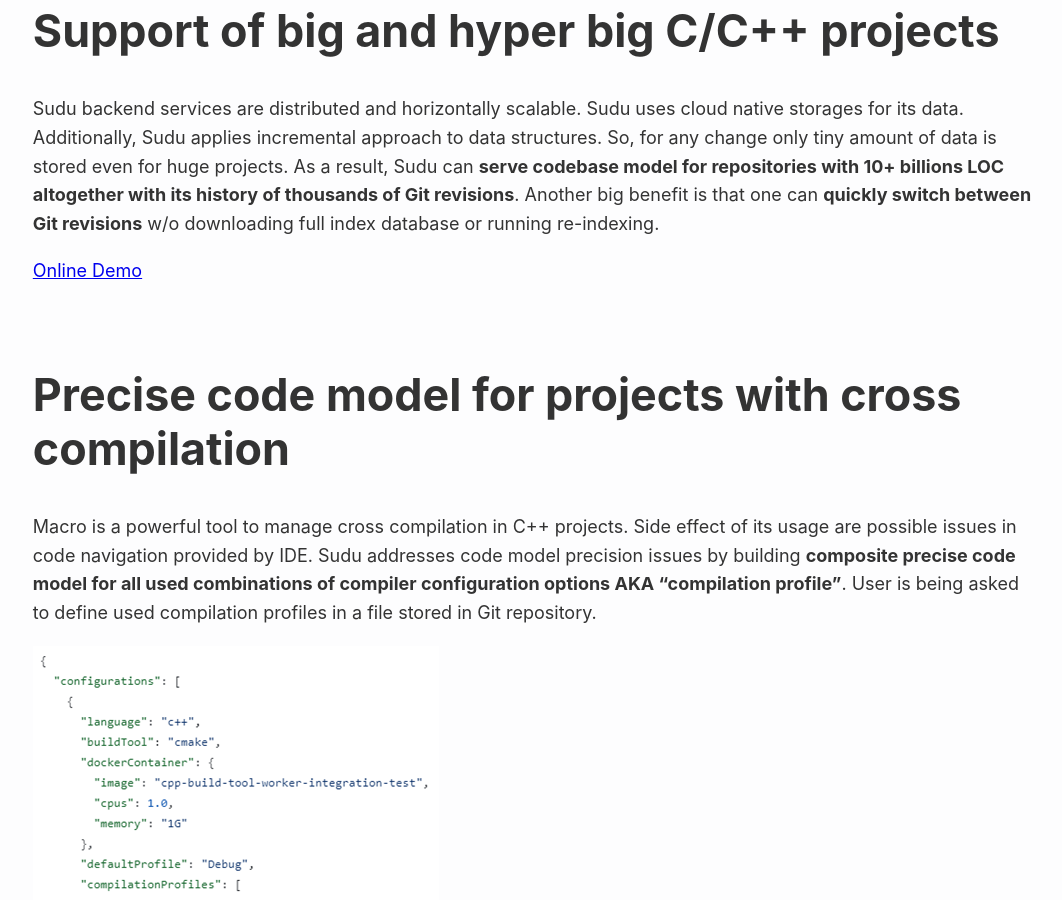
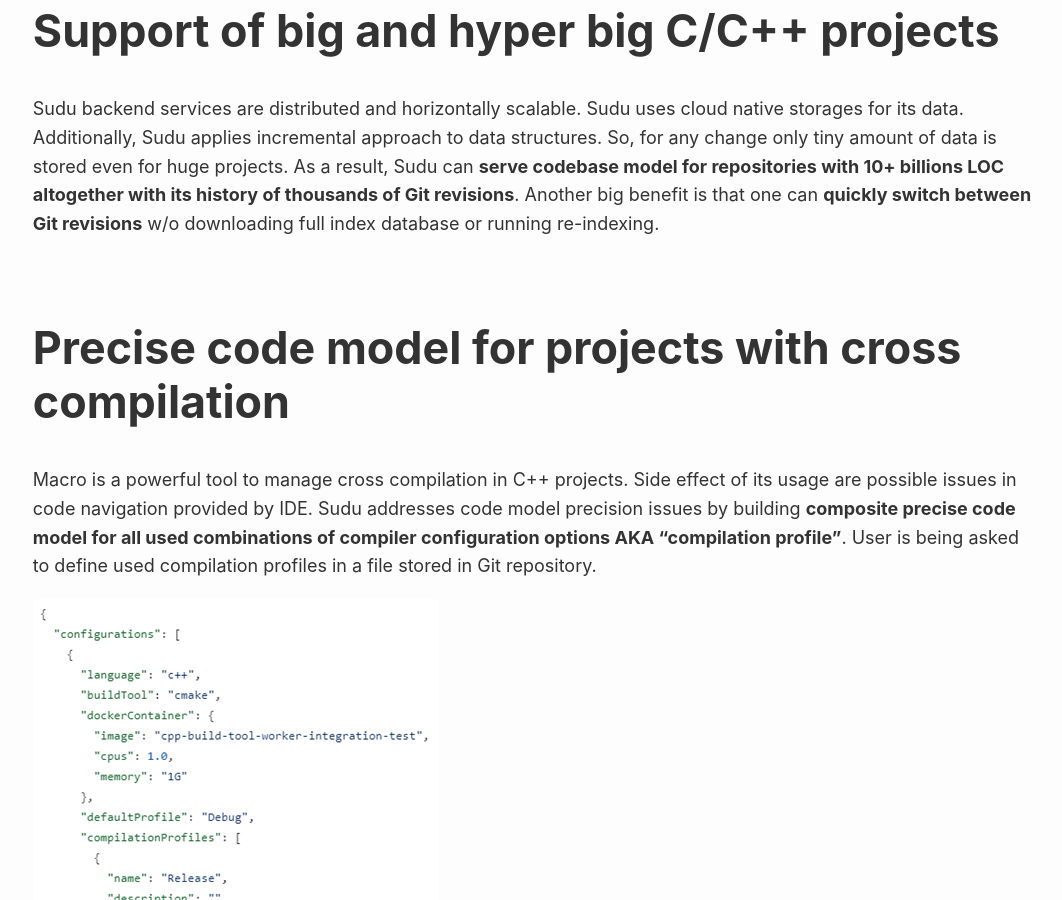
Before and after one commit to SuduIDE/toolchain-website, a Jekyll site: the page built from _projects/sudu.md, in a window 1280 px wide and 900 px high, scrolled down 1301 px. Shown: the whole window, without its empty margins (120-1182 px from the left). Built offline with Jekyll 4.4.1, drawn with Linux system fonts in a browser that asks for light colours; nearby versions of some CDN libraries.

Commit message:
Remove link to code-browser demo in sudu-cpp

```diff
--- a/_includes/sudu-cpp.md
+++ b/_includes/sudu-cpp.md
@@ -8,8 +8,6 @@
 Sudu uses cloud native storages for its data. Additionally, Sudu applies incremental approach to data structures. So, for any change only tiny amount of data is stored even for huge projects.
 As a result, Sudu can **serve codebase model for repositories with 10+ billions LOC altogether with its history of thousands of Git revisions**.
 Another big benefit is that one can **quickly switch between Git revisions** w/o downloading full index database or running re-indexing.
-
-[Online Demo](https://code-browser.sudu.online/)
 
 ## Precise code model for projects with cross compilation
 
```
